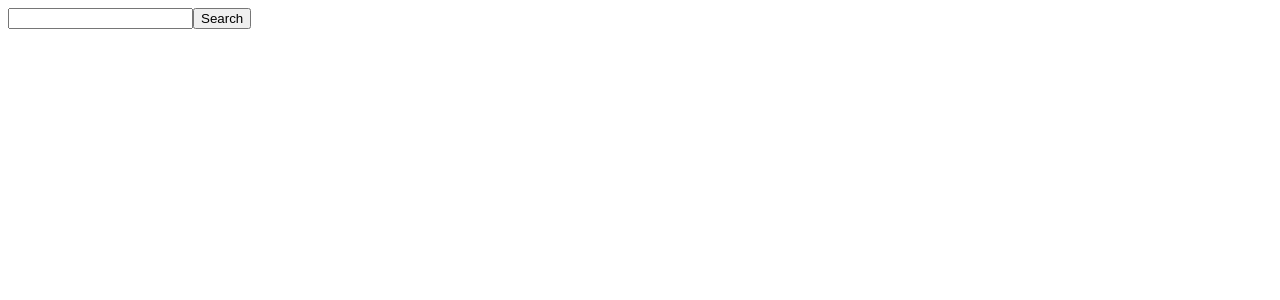
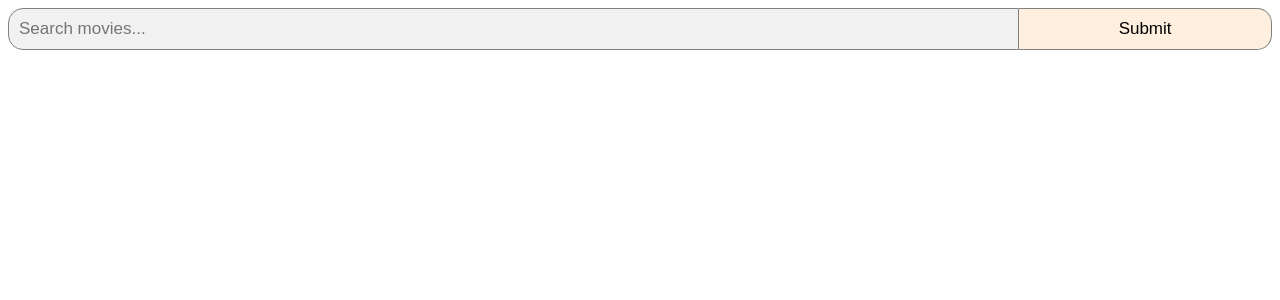
Before and after one commit to Redhairedgadget/movie-search, a React (Create React App) app in the folder frontend/: page / in a window 1280 px wide. Shown: the top 300 px of the page. Built offline with nearby package versions, Linux system fonts and the light colour scheme.

Commit message:
Added posters and details for movies, added basic styling, added notification and counter, added pagination.

```diff
--- a/frontend/src/App.js
+++ b/frontend/src/App.js
@@ -3,7 +3,7 @@ import MovieSearch from './components/MovieSearch';
 
 function App() {
     return (
-        <div className="App">
+        <div>
             <MovieSearch />
         </div>
     );
--- /dev/null
+++ b/frontend/src/components/MovieItem.css
@@ -0,0 +1,30 @@
+.movie-item {
+    flex: 0 0 calc(20% - 20px);
+    margin-bottom: 10px;
+    border: 1px solid #ccc;
+}
+
+.movie-image {
+    width: 100%;
+    height: 60%;
+    object-fit: cover;
+}
+
+
+.movie-details {
+    padding: 10px;
+    background-color: #f0f0f0;
+}
+
+
+@media (min-width: 740px)  {
+
+}
+
+@media (min-width: 950px) {
+
+}
+
+@media (min-width: 1200px) {
+
+}
--- /dev/null
+++ b/frontend/src/components/MovieItem.js
@@ -0,0 +1,22 @@
+import React from 'react';
+//TODO: use css modules?
+import './MovieItem.css';
+
+const MovieItem = ({ movie }) => {
+// Full URL for the poster
+  const posterUrl = `https://image.tmdb.org/t/p/w500${movie.poster_path}`;
+
+  return (
+    <article className="movie-item">
+        <img src={posterUrl} alt={movie.title} className='movie-image'/>
+        <div className="movie-details">
+            <h3>{movie.title}</h3>
+            <p>{movie.release_date}</p>
+            <p>Language: {movie.original_language}</p>
+            <p>{movie.overview}</p>
+        </div>
+    </article>
+  );
+};
+
+export default MovieItem;
--- /dev/null
+++ b/frontend/src/components/MovieSearch.css
@@ -0,0 +1,33 @@
+*{
+    box-sizing: border-box;
+}
+
+.search-bar input {
+    padding: 10px;
+    font-size: 17px;
+    border: 1px solid grey;
+    border-radius: 15px 0px 0px 15px;
+    float: left;
+    width: 80%;
+    background: #f1f1f1;
+}
+
+.search-bar button {
+    float: left;
+    width: 20%;
+    padding: 10px;
+    background: rgb(255, 239, 222);
+    color: black;
+    font-size: 17px;
+    border: 1px solid grey;
+    border-radius: 0px 15px 15px 0px;
+    border-left: none;
+    cursor: pointer;
+}
+
+.movie-list {
+  display: flex;
+  flex-wrap: wrap;
+  align-items: stretch;
+  justify-content: space-between;
+}
--- a/frontend/src/components/MovieSearch.js
+++ b/frontend/src/components/MovieSearch.js
@@ -1,29 +1,75 @@
 import React, { useState } from 'react';
+import MovieItem from './MovieItem';
+// TODO: use css modules?
+import './MovieSearch.css'
 
 const MovieSearch = () => {
     const [query, setQuery] = useState('');
     const [results, setResults] = useState([]);
+    // TODO: displaying hits isn't required, but perhaps it's convenient for review purposes. Delete if not needed
+    const [hits, setHits] = useState(0);
+    const [totalPages, setTotalPages] = useState(0);
 
-    const handleSearch = async () => {
+    const handleSearch = async (e) => {
+        e.preventDefault();
+
         try {
             const response = await fetch(`http://localhost:8000/api/search/?query=${query}`);
-            const data = await response.json();
-            setResults(data.results || []);
+            const res = await response.json();
+
+            setResults(res.data.results || []);
+            setHits(res.hits);
+            setTotalPages(res.data.total_pages)
         } catch (error) {
             console.error('Error fetching search results:', error);
         }
     };
 
+
+    const handlePageChange = async (i) => {
+        try {
+            const response = await fetch(`http://localhost:8000/api/search/?query=${query}&page=${i}`);
+            const res = await response.json();
+            console.log(res)
+            setResults(res.data.results || []);
+            setHits(res.hits);
+            setTotalPages(res.data.total_pages)
+        } catch(error) {
+            console.error('Error fetching search results:', error);
+        }
+    }
+
     return (
         <div>
-            <input type="text" value={query} onChange={(e) => setQuery(e.target.value)} />
-            <button onClick={handleSearch}>Search</button>
+            <form className='search-bar'>
+                <input type="text" value={query} placeholder="Search movies..." onChange={(e) => setQuery(e.target.value)} />
+                <button type="submit" onClick={handleSearch}>Submit</button>
+            </form>
 
-            <ul>
-                {results.map(result => (
-                    <li key={result.id}>{result.title}</li>
+            {results.length > 0 ?
+
+            <div>
+                {hits > 0 ?
+                    `This result is rendered from cache. In last two minutes this request was made ${hits} times.`
+                :
+                    `This result is rendered from server`
+                }
+            </div> : null
+            }
+
+            <div className='movie-list'>
+                {results.map(movie => (
+                    <MovieItem key={movie.id} movie={movie}/>
                 ))}
-            </ul>
+            </div>
+
+            <div className='pagination'>
+                {Array.from({ length: totalPages }).map((_, index) => (
+                    <button key={index + 1} onClick={() => handlePageChange(index + 1)}>
+                        {index + 1}
+                    </button>
+                ))}
+            </div>
         </div>
     );
 };
```
Also changed, not shown: 2 other files (tests, documents, lock files or other folders).
